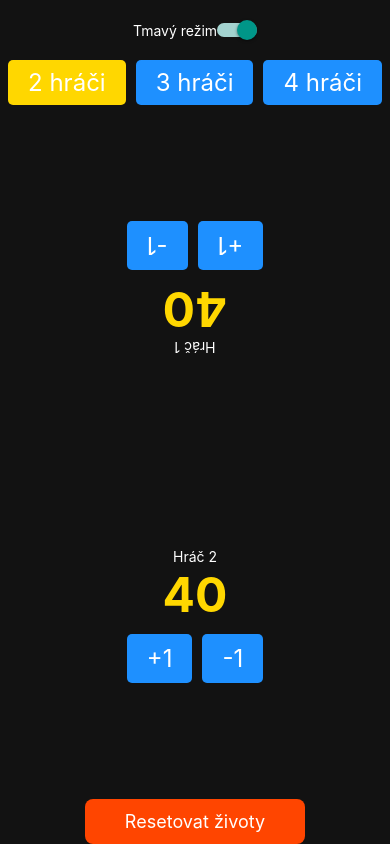
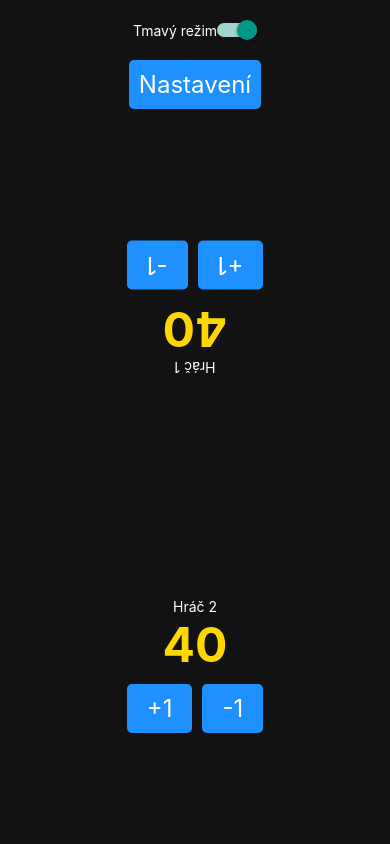
Before and after one commit to I3lade02/magicLifeCounter, a React Native app: screen / in a window 390 px wide. Built offline with nearby package versions, Linux system fonts and the light colour scheme.

Commit message:
made modal menu for grouping buttons, that aren't neccessary for the game itself(number of players, reset life button)

```diff
--- a/App.js
+++ b/App.js
@@ -1,18 +1,12 @@
-//TODO:
-/*
-#add a possibility of changing color of each player
-#united menu with options for reseting game, chaning number of players
-#add counters(poison counter, commander dmg, energy counter, loyalty counter, mana counter)
-*/
-
 import React, { useState } from 'react';
-import { StyleSheet, Text, View, TouchableOpacity, Switch } from 'react-native';
+import { StyleSheet, Text, View, TouchableOpacity, Switch, Modal } from 'react-native';
 
 export default function App() {
   const initialLife = 40;
   const [numPlayers, setNumPlayers] = useState(2);
   const [players, setPlayers] = useState(Array(numPlayers).fill(initialLife));
   const [darkMode, setDarkMode] = useState(true);
+  const [modalVisible, setModalVisible] = useState(false); // Stavební proměnná pro modal
 
   const updateNumPlayers = (newNum) => {
     setNumPlayers(newNum);
@@ -53,25 +47,22 @@ export default function App() {
       // Rotace pro 4 hráče
       switch (index) {
         case 0:
-                rotation = '90deg'; // Hráč 1 otočený o 180°
+          rotation = '90deg'; // Hráč 1 otočený o 90°
           break;
         case 1:
-                rotation = '270deg'; // Hráč 2 bez rotace
+          rotation = '270deg'; // Hráč 2 otočený o 270°
           break;
         case 2:
-                rotation = '90deg'; // Hráč 3 otočený o 180°
+          rotation = '90deg'; // Hráč 3 otočený o 90°
           break;
         case 3:
-                rotation = '270deg'; // Hráč 4 bez rotace
+          rotation = '270deg'; // Hráč 4 otočený o 270°
           break;
       }
     }
 
     return [containerStyle, { transform: [{ rotate: rotation }] }];
   };
-
-
-
 
   return (
     <View style={[styles.container, darkMode ? styles.darkContainer : styles.lightContainer]}>
@@ -80,17 +71,43 @@ export default function App() {
         <Switch value={darkMode} onValueChange={toggleDarkMode} />
       </View>
 
-      <View style={styles.playerSelection}>
+      {/* Tlačítko pro nastavení pod switch */}
+      <TouchableOpacity style={styles.settingsButton} onPress={() => setModalVisible(true)}>
+        <Text style={styles.buttonText}>Nastavení</Text>
+      </TouchableOpacity>
+
+      {/* Modální okno pro nastavení */}
+      <Modal
+        animationType="slide"
+        transparent={true}
+        visible={modalVisible}
+        onRequestClose={() => setModalVisible(false)}
+      >
+        <View style={styles.modalContainer}>
+          <View style={styles.modalView}>
+            <Text style={styles.modalText}>Vyberte počet hráčů:</Text>
+            {/* Přidání mezery mezi tlačítka */}
             {[2, 3, 4].map((num) => (
               <TouchableOpacity
                 key={num}
-            style={[styles.playerButton, numPlayers === num && styles.selectedButton]}
-            onPress={() => updateNumPlayers(num)}
+                style={[styles.playerButton, numPlayers === num && styles.selectedButton, styles.playerButtonMargin]}
+                onPress={() => {
+                  updateNumPlayers(num);
+                  setModalVisible(false);
+                }}
               >
                 <Text style={styles.buttonText}>{num} hráči</Text>
               </TouchableOpacity>
             ))}
+            <TouchableOpacity style={styles.resetButton} onPress={() => { resetLife(); setModalVisible(false); }}>
+              <Text style={styles.resetButtonText}>Resetovat životy</Text>
+            </TouchableOpacity>
+            <TouchableOpacity style={styles.closeButton} onPress={() => setModalVisible(false)}>
+              <Text style={styles.closeButtonText}>Zavřít</Text>
+            </TouchableOpacity>
           </View>
+        </View>
+      </Modal>
 
       {/* Dynamické rozložení hráčů */}
       <View style={styles.playersContainer}>
@@ -109,10 +126,6 @@ export default function App() {
           </View>
         ))}
       </View>
-
-      <TouchableOpacity style={styles.resetButton} onPress={resetLife}>
-        <Text style={styles.resetButtonText}>Resetovat životy</Text>
-      </TouchableOpacity>
     </View>
   );
 }
@@ -134,6 +147,38 @@ const styles = StyleSheet.create({
     alignItems: 'center',
     marginBottom: 20,
   },
+  settingsButton: {
+    backgroundColor: '#1E90FF',
+    padding: 10,
+    borderRadius: 5,
+    marginBottom: 20, // Přidání mezery pod switch
+  },
+  modalContainer: {
+    flex: 1,
+    justifyContent: 'center',
+    alignItems: 'center',
+    backgroundColor: 'rgba(0, 0, 0, 0.5)', // Poloprůhledné pozadí
+  },
+  modalView: {
+    width: '80%',
+    backgroundColor: '#FFF',
+    borderRadius: 10,
+    padding: 20,
+    alignItems: 'center',
+  },
+  modalText: {
+    marginBottom: 15,
+    fontSize: 18,
+  },
+  closeButton: {
+    marginTop: 15,
+    backgroundColor: '#FF4500',
+    padding: 10,
+    borderRadius: 5,
+  },
+  closeButtonText: {
+    color: '#FFF',
+  },
   playerSelection: {
     flexDirection: 'row',
     marginBottom: 20,
@@ -147,6 +192,9 @@ const styles = StyleSheet.create({
   },
   selectedButton: {
     backgroundColor: '#FFD700',
+  },
+  playerButtonMargin: {
+    marginBottom: 10, // Přidání mezery mezi tlačítka
   },
   playersContainer: {
     flex: 1,
```
Lines whose indentation alone changed are shown as unchanged.
